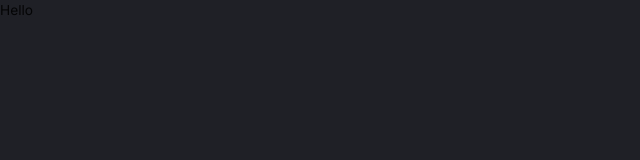
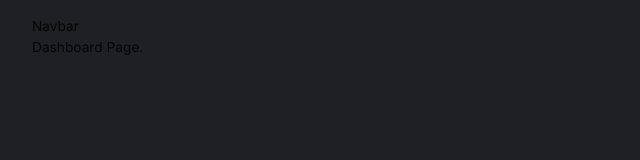
Before and after one commit to PuneetSivananda/ytube-projects, a React (Vite) app in the folder client/: page / in a window 1280 px wide. Shown: the top 160 px of the page, without its empty margins (0-640 px from the left). Built offline with nearby package versions, Linux system fonts and the light colour scheme.

Commit message:
feat: create initial scnes, components folder structure

```diff
--- a/client/src/App.tsx
+++ b/client/src/App.tsx
@@ -1,17 +1,30 @@
-import { ThemeProvider, CssBaseline } from "@mui/material";
+import { ThemeProvider, CssBaseline, Box } from "@mui/material";
 import { createTheme } from "@mui/material/styles";
 import { useMemo } from "react";
 import { themeSettings } from "@/theme";
+import { BrowserRouter, Route, Routes } from "react-router-dom";
+import Navbar from "@/scenes/navbar";
 
 function App() {
   const theme = useMemo(() => createTheme(themeSettings), []);
   return (
     <>
       <div className="app">
-        <ThemeProvider theme={theme}>
-          <CssBaseline />
-          Hello
-        </ThemeProvider>
+        <BrowserRouter>
+          <ThemeProvider theme={theme}>
+            <CssBaseline />
+            <Box width="100%" height="100%" padding="1rem 2rem 4rem 2rem">
+              <Navbar />
+              <Routes>
+                <Route path="/" element={<div> Dashboard Page. </div>} />
+                <Route
+                  path="/predictions"
+                  element={<div> Predictions Page. </div>}
+                />
+              </Routes>
+            </Box>
+          </ThemeProvider>
+        </BrowserRouter>
       </div>
     </>
   );
--- /dev/null
+++ b/client/src/scenes/navbar/index.tsx
@@ -0,0 +1,10 @@
+import { useState } from "react";
+import { Link } from "react-router-dom";
+
+type Props = {};
+
+const Navbar = (props: Props) => {
+  return <div>Navbar</div>;
+};
+
+export default Navbar;
```
Also changed, not shown: client/src/scenes/dashboard/index.ts (added), client/src/scenes/predictions/index.ts (added).
